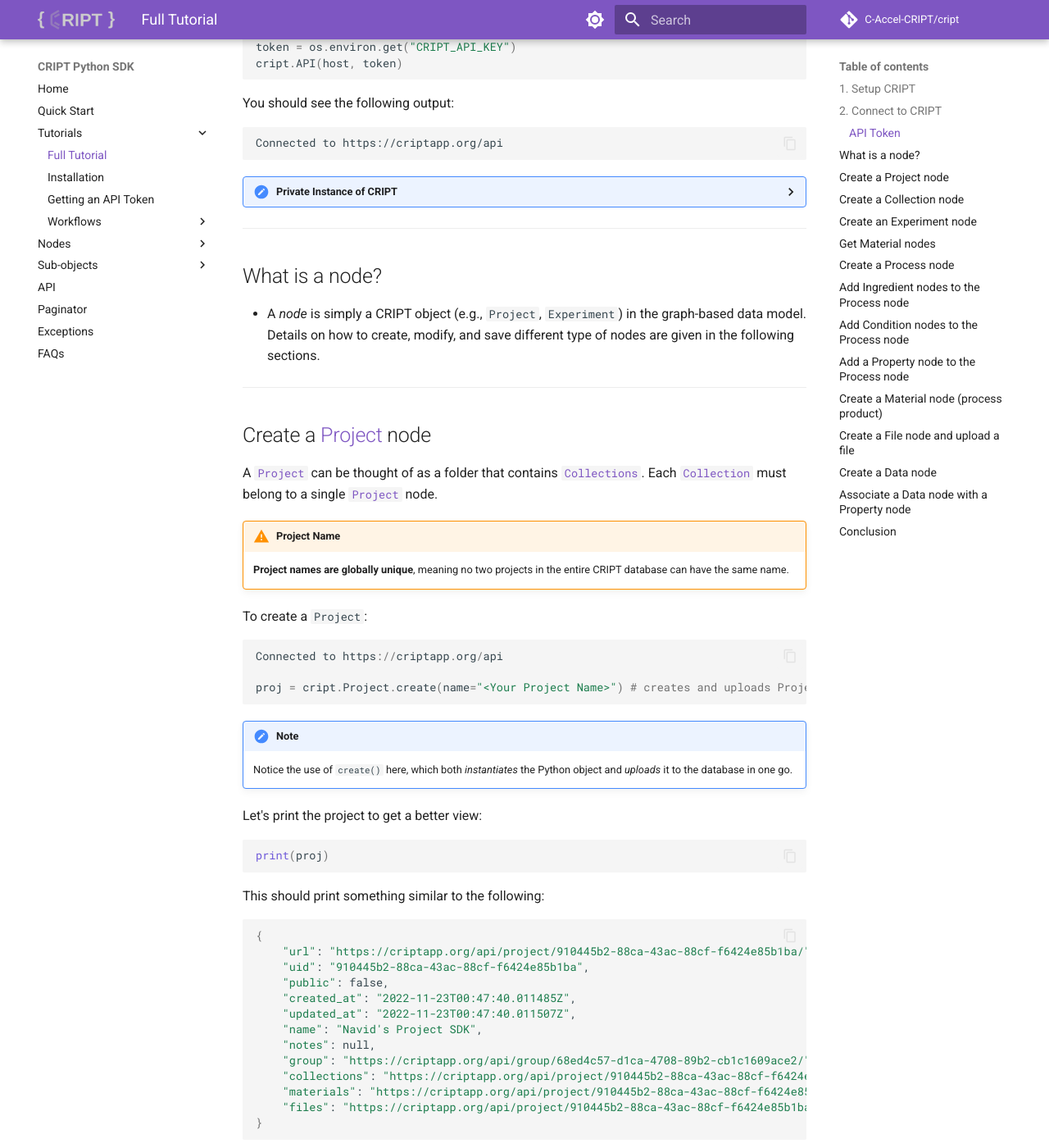
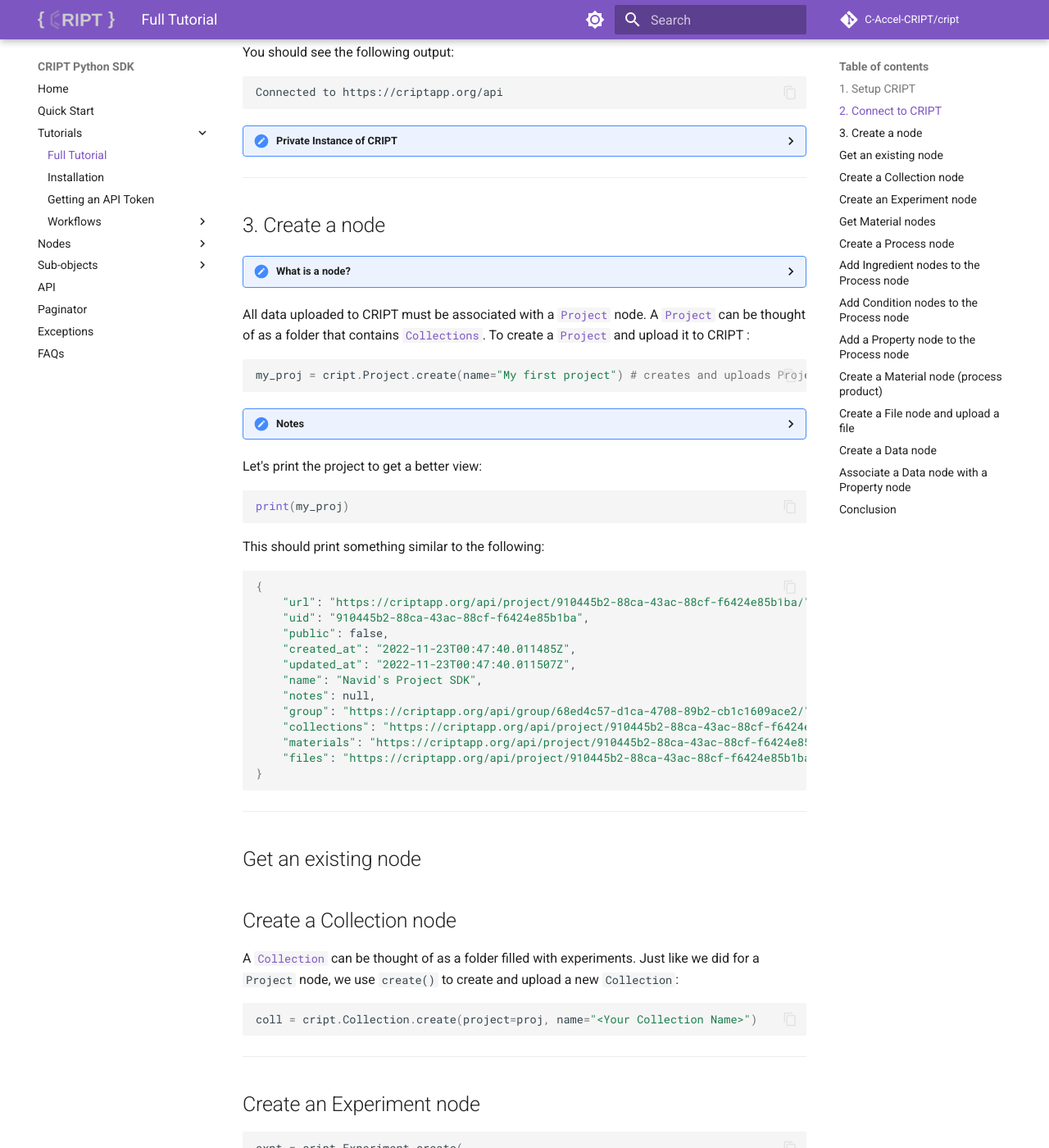
Before and after one commit to C-Accel-CRIPT/sdk-archive, an MkDocs documentation site: the page built from docs/tutorials/full_tutorial.md, in a window 1280 px wide and 1400 px high, scrolled down 925 px. Shown: the whole window at 82% size. Built offline with MkDocs 1.6.1 and Material for MkDocs 9.7.7, drawn with Linux system fonts in a browser that asks for light colours; comment, search, counter and statistics services are not loaded.

````diff
--- a/docs/tutorials/full_tutorial.md
+++ b/docs/tutorials/full_tutorial.md
@@ -5,8 +5,6 @@ Before proceeding, please make sure you have <a href="https://pypi.org/project/c
 
 # 2. Connect to CRIPT
 To connect to [CRIPT](https://criptapp.org), you must enter a `host` and an `API Token`. For most users, `host` will be `criptapp.org`
-
-## API Token
 
 An API token is required to authenticate each user (i.e., make sure they are a valid CRIPT user) before saving any of their data. Your API Token can be found in [security settings](https://criptapp.org/security/) under the profile icon on the top right of `criptapp.org`. For further explanation, please refer to [how to get an API Token](api_token.md)
 
@@ -43,34 +41,26 @@ Connected to https://criptapp.org/api
     ```
 
 ---
-# What is a node?
-* A *node* is simply a CRIPT object (e.g., `Project`, `Experiment`)  in the graph-based data model. Details on how to create, modify, and save different type of nodes
-are given in the following sections.
 
----
+# 3. Create a node
 
-# Create a [Project](../nodes/project.md) node
+??? "What is a node?"
+    A *node* is simply a CRIPT object (e.g., `Project`, `Experiment`)  in the graph-based data model.
 
-A [`Project`](../nodes/project.md) can be thought of as a folder that contains [`Collections`](../nodes/collection.md). Each [`Collection`](../nodes/collection.md) must belong to a single [`Project`](../nodes/project.md) node.
-
-!!! warning "Project Name"
-    **Project names are globally unique**, meaning no two projects in the entire CRIPT database can have the same name.
-
-To create a `Project`:
+All data uploaded to CRIPT must be associated with a <a href="../../nodes/project" target="_blank">`Project`</a> node. A <a href="../../nodes/project" target="_blank">`Project`</a> can be thought of as a folder that contains <a href="../../nodes/collection" target="_blank">`Collections`</a>. To create a <a href="../../nodes/project" target="_blank">`Project`</a> and upload it to CRIPT :
 
 ```python
-Connected to https://criptapp.org/api
-
-proj = cript.Project.create(name="<Your Project Name>") # creates and uploads Project to CRIPT
+my_proj = cript.Project.create(name="My first project") # creates and uploads Project to CRIPT
 ```
 
-!!! note
-    Notice the use of `create()` here, which both *instantiates* the Python object and *uploads* it to the database in one go.
+??? "Notes"
+    * `Project` names are globally unique, meaning no two `Projects` in the entire CRIPT database can have the same name.
+    * Notice the use of `create()` here, which both *instantiates* the Python object and *uploads* it to the database in one go.
 
 Let's print the project to get a better view:
 
 ```python
-print(proj)
+print(my_proj)
 ```
 
 This should print something similar to the following:
@@ -91,6 +81,8 @@ This should print something similar to the following:
 ```
 
 ---
+
+# Get an existing node
 
 # Create a Collection node
 
````
Also changed, not shown: docs/tutorials/installation.md (+39 -0 lines).
